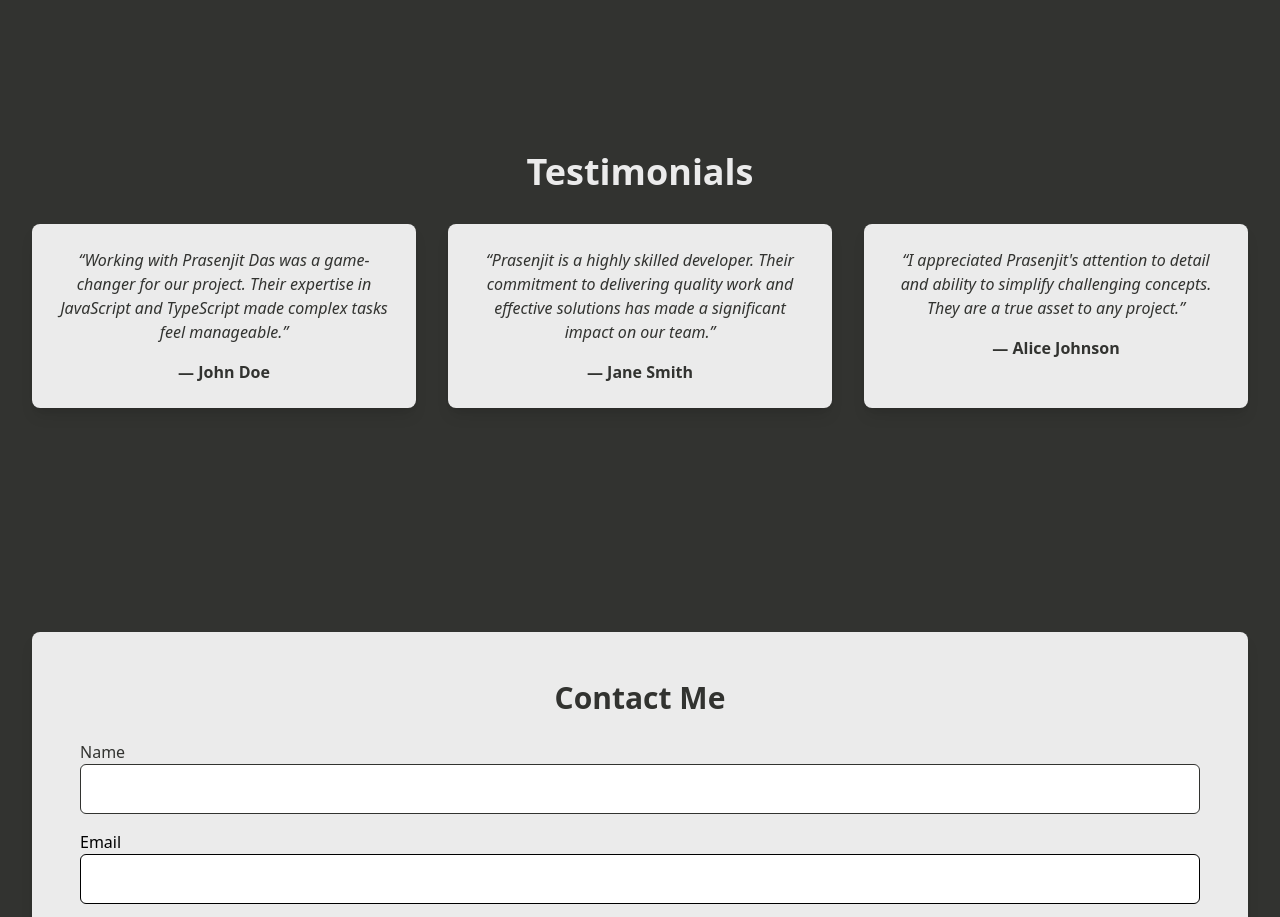
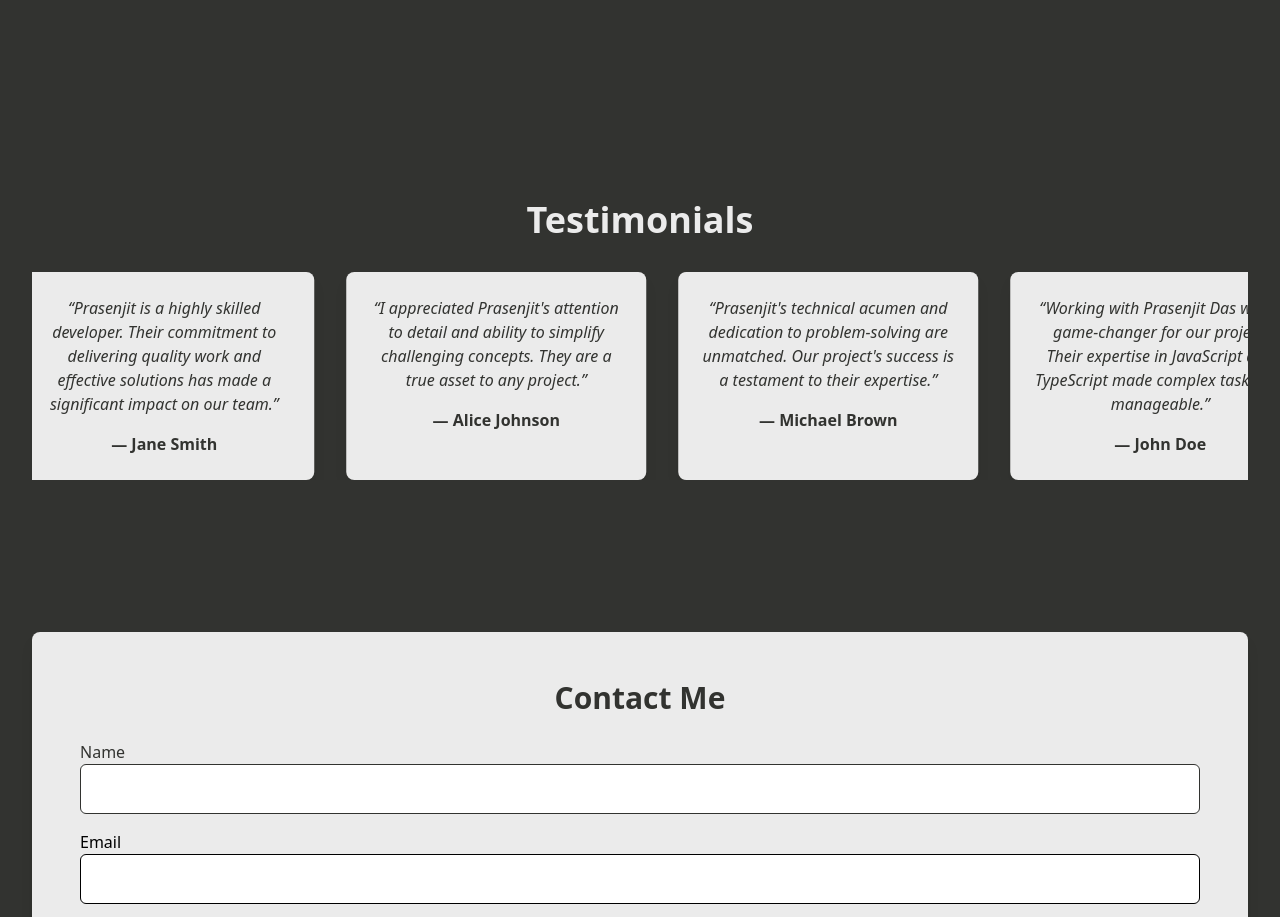
Before and after one commit to prasenjitpriyan/portfolio, a Next.js app: page / in a window 1280 px wide. Shown: the part 5900-6817 px from the top of the page. Built offline with nearby package versions, Linux system fonts and the light colour scheme.

Commit message:
Testimonial added with motion

```diff
--- a/pages/TestimonialsPage.jsx
+++ b/pages/TestimonialsPage.jsx
@@ -1,4 +1,6 @@
+'use client'
 import React from 'react'
+import { motion, useAnimationFrame } from 'framer-motion'
 
 const TestimonialsPage = () => {
   const testimonials = [
@@ -13,26 +15,47 @@ const TestimonialsPage = () => {
     {
       name: 'Alice Johnson',
       text: "I appreciated Prasenjit's attention to detail and ability to simplify challenging concepts. They are a true asset to any project."
+    },
+    {
+      name: 'Michael Brown',
+      text: "Prasenjit's technical acumen and dedication to problem-solving are unmatched. Our project's success is a testament to their expertise."
     }
   ]
 
+  // Duplicate testimonials for an infinite scrolling effect
+  const infiniteTestimonials = [...testimonials, ...testimonials]
+
   return (
-    <section className="min-h-[30rem] bg-my-color-2">
+    <section className="min-h-[30rem] bg-my-color-2 py-12">
       <div className="max-w-8xl p-8 mx-auto text-center">
         <h1 className="text-4xl font-bold text-my-color-4 mb-8">
           Testimonials
         </h1>
-        <div className="grid grid-cols-1 sm:grid-cols-2 md:grid-cols-3 gap-8">
-          {testimonials.map((testimonial, index) => (
-            <div key={index} className="bg-my-color-4 rounded-lg shadow-lg p-6">
+        <div className="overflow-hidden relative">
+          <motion.div
+            className="flex gap-8"
+            initial={{ x: 0 }}
+            animate={{ x: '-100%' }}
+            transition={{
+              repeat: Infinity,
+              ease: 'linear',
+              duration: infiniteTestimonials.length * 3
+            }}
+          >
+            {infiniteTestimonials.map((testimonial, index) => (
+              <motion.div
+                key={index}
+                className="min-w-[300px] bg-my-color-4 rounded-lg shadow-lg p-6"
+              >
                 <p className="text-my-color-2 italic mb-4">
                   “{testimonial.text}”
                 </p>
                 <h3 className="font-semibold text-my-color-2">
                   — {testimonial.name}
                 </h3>
-            </div>
+              </motion.div>
             ))}
+          </motion.div>
         </div>
       </div>
     </section>
```
Lines whose indentation alone changed are shown as unchanged.
